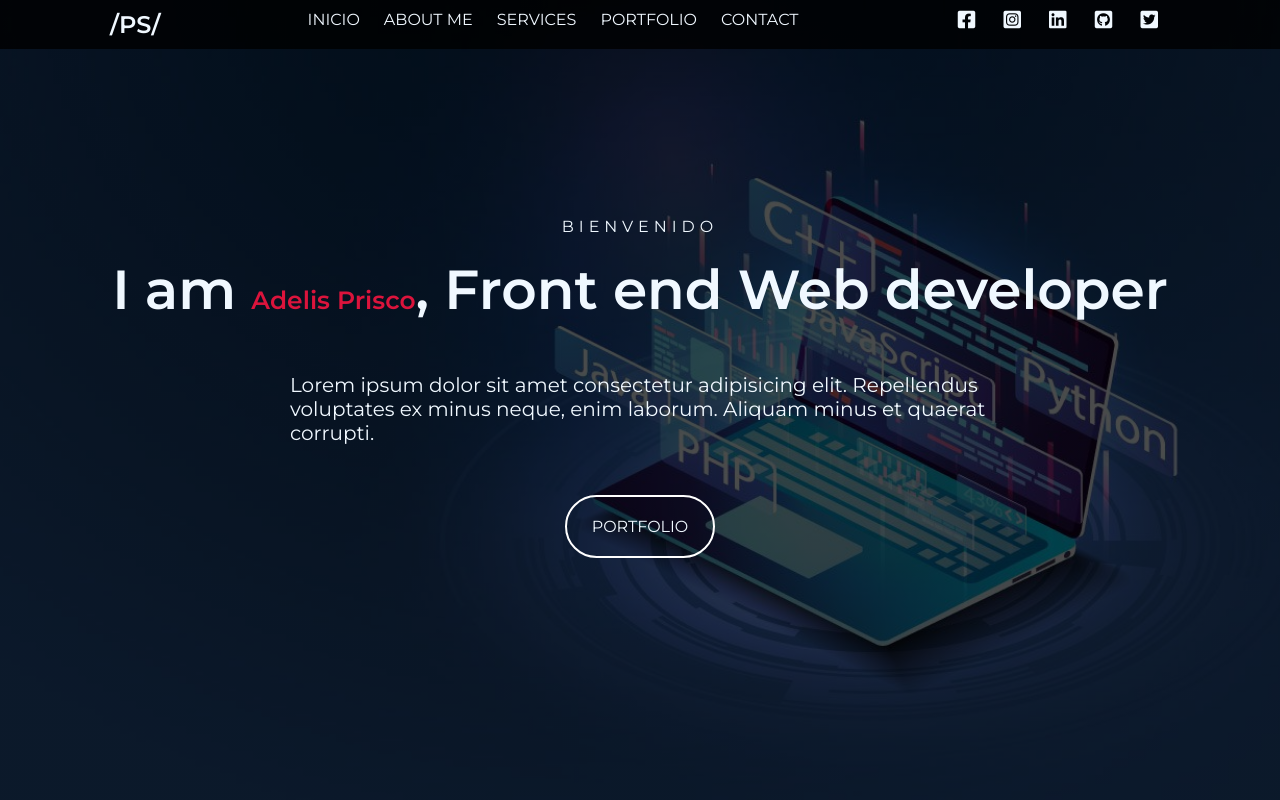
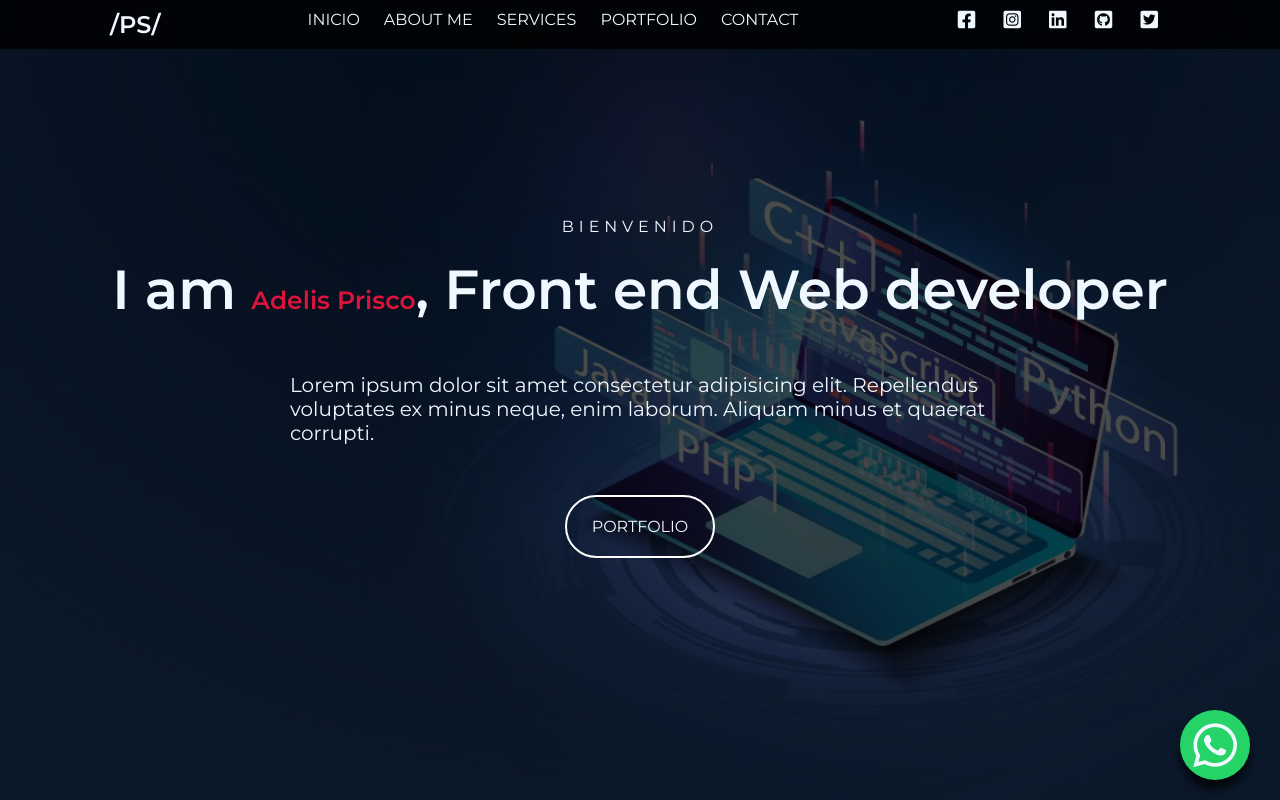
Before and after one commit to Adeliscod/portafolio, a plain HTML site: page index.html in a window 1280 px wide. Shown: the top 800 px of the page. Drawn offline with Linux system fonts and the light colour scheme.

Commit message:
agregué boton de whatsapp

```diff
--- a/index.html
+++ b/index.html
@@ -10,6 +10,9 @@
 
 </head>
 <body>
+     <!--Boton Whatssap-->
+     <a href="" class="btn-wts" target="_blank"><i class="fa-brands fa-whatsapp"></i></a>
+
     <!--sECCION DE INICIO-->
     <section id="inicio">
         <div class="contenido">
--- a/styles.css
+++ b/styles.css
@@ -16,7 +16,29 @@ html{
     background-position: center center;
     height: 100vh;
 }
+.btn-wts{
+    position: fixed;
+    bottom: 0;
+    right: 0;
+    z-index: 100;
+    text-align: center;
+    background-color: #25d366;
+    margin: 20px 30px;
+    width: 70px;
+    height: 70px;
+    font-size: 50px;
+    color: aliceblue;
+    border-radius: 50px;
+    box-shadow: 0px 10px 10px rgba(0, 0, 0, .7) ;
+}
+.btn-wts i{
+    vertical-align: middle;
+}
 
+.btn-wts:hover{
+    color: #25d366;
+    background-color: aliceblue;
+}
 #inicio .contenido header{
     background-color: rgba(0, 0, 0, .8);
     position: fixed;
```
